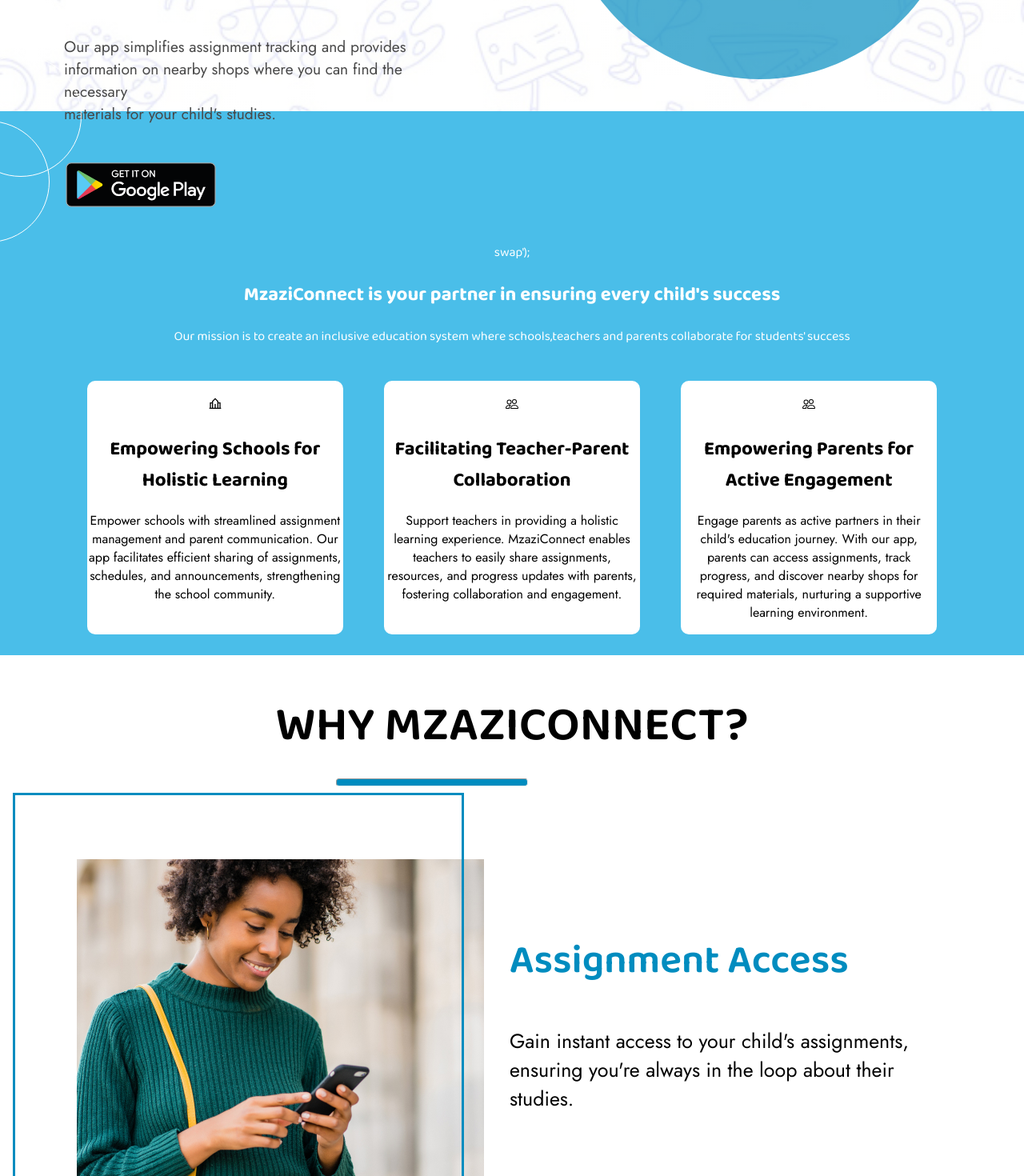
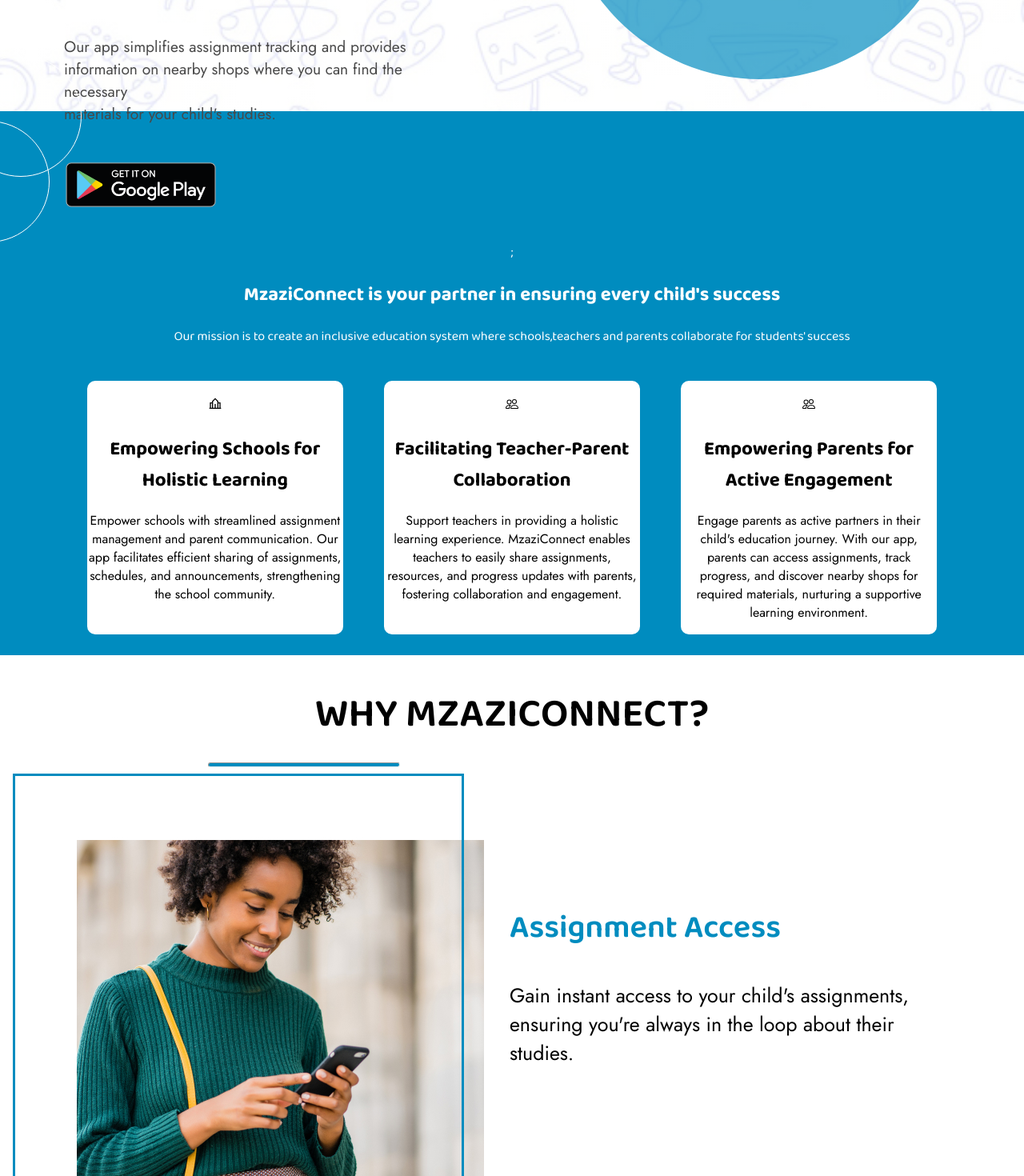
Before and after one commit to Joan-Njiru/sakigake-infoweb, a React (Create React App) app: page / in a window 1280 px wide. Shown: the part 640-2110 px from the top of the page at 80% size. Built offline with nearby package versions, Linux system fonts and the light colour scheme; a web font is replaced by a local one.

Commit message:
added styles on whyUs component

```diff
--- a/src/components/mission/index.js
+++ b/src/components/mission/index.js
@@ -18,11 +18,11 @@ let info =[
 
 function Mission(){
     return(
-    <section>
+    <section id="mission-section">
         <div id="circle">
             </div>
             <div id="circle2">
-            </div>swap');
+            </div>;
 
         <div>
             <h1>MzaziConnect is your partner in ensuring every child's success</h1>
--- a/src/components/mission/styles.css
+++ b/src/components/mission/styles.css
@@ -1,16 +1,17 @@
 @import url('https://fonts.googleapis.com/css2?family=Baloo+Bhai+2:wght@400;500;600;700;800&display=swap');
 
 @import url('https://fonts.googleapis.com/css2?family=Baloo+Bhai+2:wght@600&family=Hind+Madurai&family=Jost&family=Nunito:wght@300;400&display=swap');
-section{
+#mission-section{
     margin: 0;
     display: grid;
     grid-template-columns: repeat(1 1fr);
-    background-color: rgb(74, 190, 233);
+    background-color: #008CBF;
     text-align: center;
     font-family: 'Baloo Bhai 2', cursive;
     color: white;
 
 }
+
 
 #bottom {
     width: 100%;
--- a/src/components/whyUs/style.css
+++ b/src/components/whyUs/style.css
@@ -33,10 +33,10 @@
 
 }
 .main-heading{
-    font-size: 60px;
+    font-size: 50px;
 }
 .headings{
-    font-size: 50px;
+    font-size: 40px;
     font-weight: 600;
     color: #008CBF;
 }
@@ -46,10 +46,10 @@
 }
 .section-header hr{
     width: 238px;
-    height: 8px;
+    height: 4px;
     /* flex-shrink: 0; */
     border-radius: 4px;
     background: #008CBF;
-    margin-right: 620px;
-    margin-top: -50px;
+    margin-right: 780px;
+    margin-top: -40px;
 }
```
